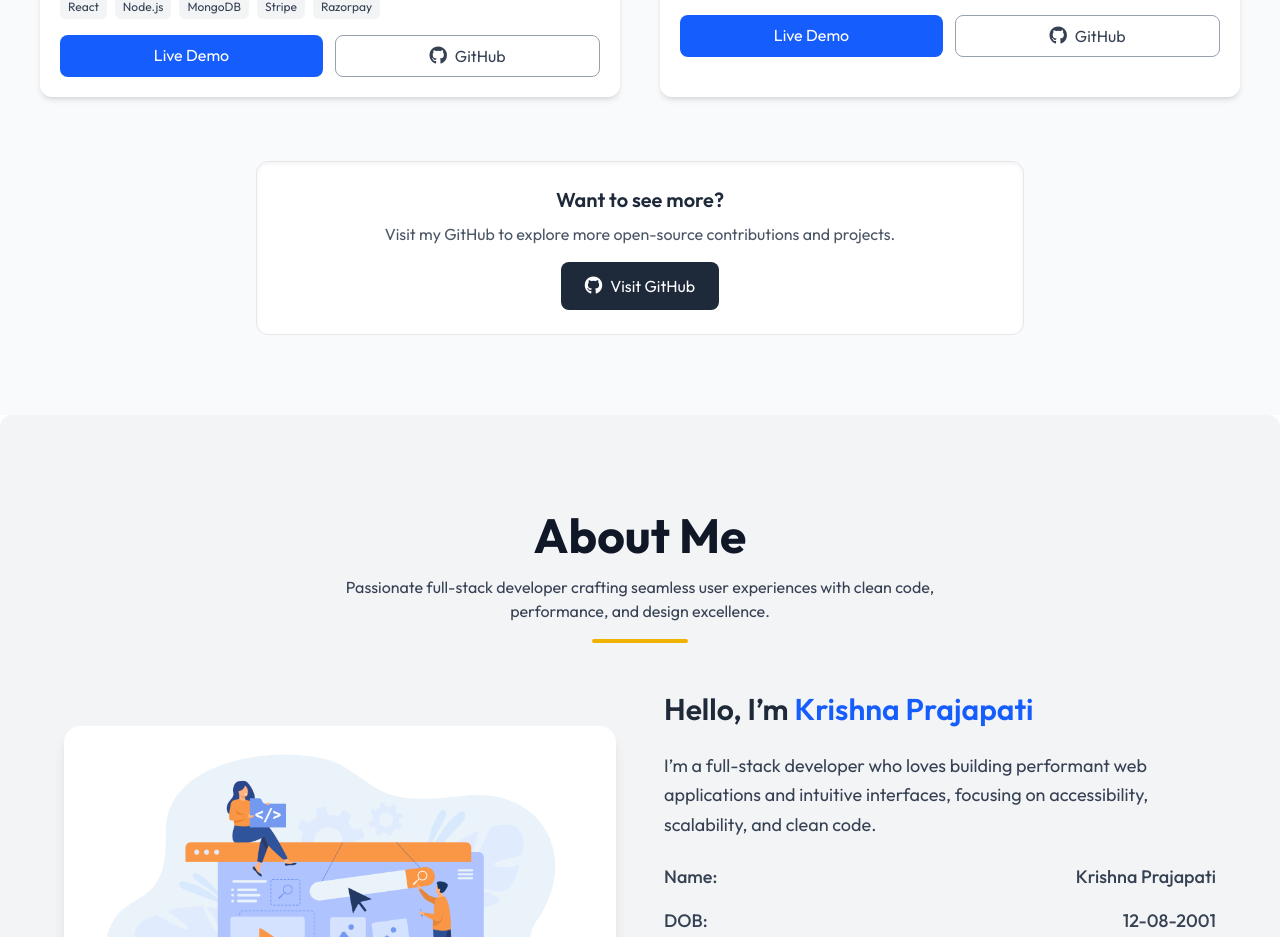
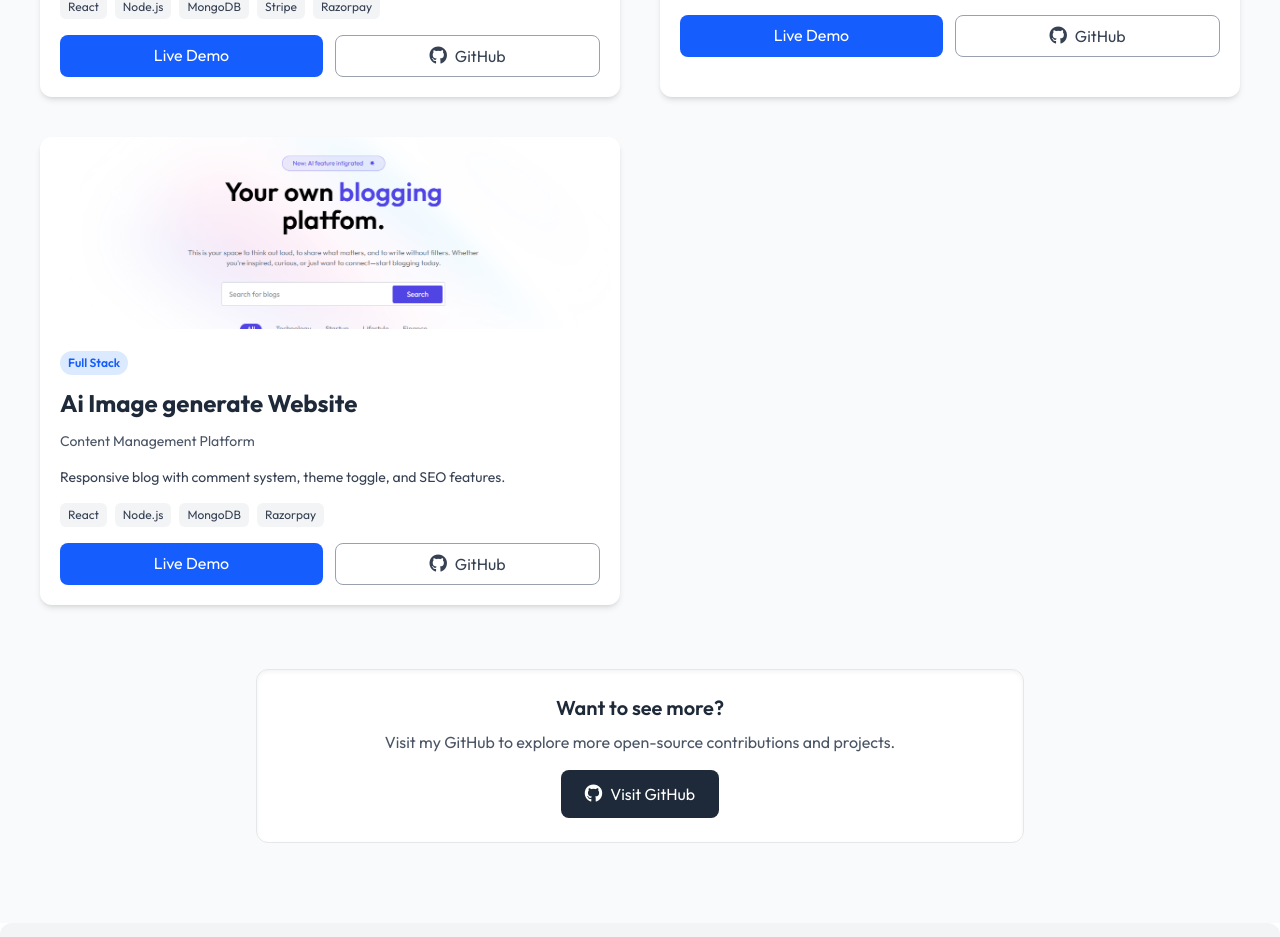
Before and after one commit to Krishna9029/react-portfolio, a React (Vite) app: page / in a window 1280 px wide. Shown: the part 2468-3405 px from the top of the page. Built offline with nearby package versions, Linux system fonts and the light colour scheme.

Commit message:
git push

```diff
--- a/src/Components/Projects.jsx
+++ b/src/Components/Projects.jsx
@@ -1,6 +1,7 @@
 import React from 'react';
 import ecommerce from '../assets/ecommerce.png';
 import Blog_img from '../assets/Blog.png';
+import Imagify_img from '../assets/imagify.png';
 
 const projectsData = [
     {
@@ -22,7 +23,18 @@
         description: "Responsive blog with comment system, theme toggle, and SEO features.",
         image: Blog_img,
         link: "https://quick-blog-ygaj.vercel.app",
-        github: "https://github.com/your-username/blog-website",
+        github: "https://github.com/Krishna9029/QuickBlog",
+        tags: ["React", "Node.js", "MongoDB", "Razorpay"],
+        category: "Full Stack"
+    },
+    {
+        id: 3,
+        title: "Ai Image generate Website",
+        subtitle: "Content Management Platform",
+        description: "Responsive blog with comment system, theme toggle, and SEO features.",
+        image: Imagify_img,
+        link: "https://imagify-frontend-gold.vercel.app/",
+        github: "https://github.com/Krishna9029/Imagify",
         tags: ["React", "Node.js", "MongoDB", "Razorpay"],
         category: "Full Stack"
     }
```
Also changed, not shown: src/assets/imagify.png (added).
